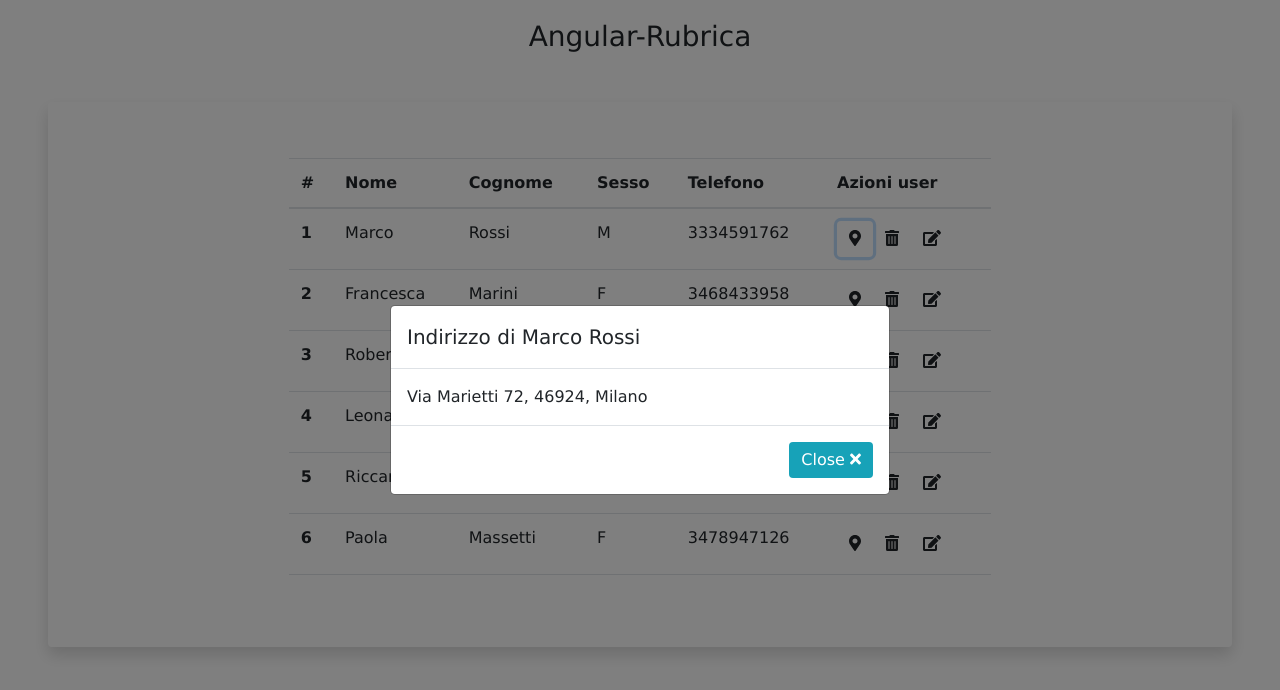
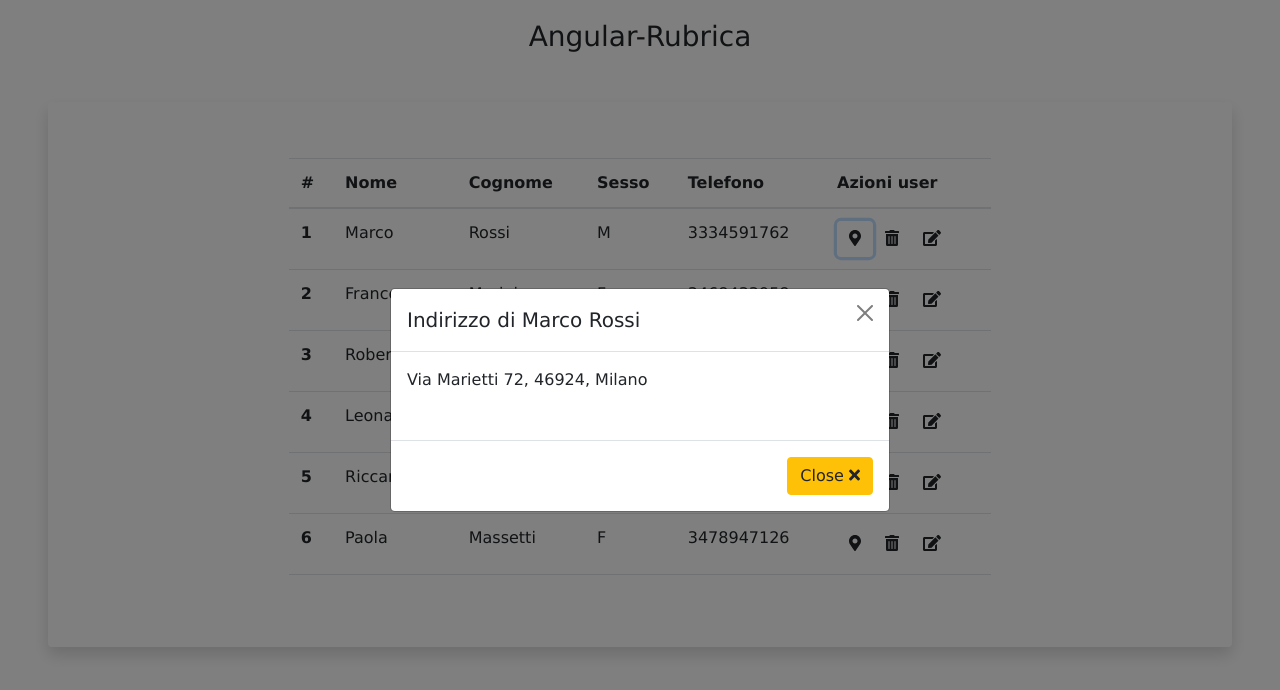
Before and after one commit to Ser7ox/Engineering, an Angular app in the folder angular-rubrica/: page / in a window 1280 px wide. Both pictures are taken after a click on the button 855 px from the left and 238 px from the top of the page. Shown: the top 690 px of the page. Built offline with nearby package versions, Linux system fonts and the light colour scheme.

Commit message:
only one modal

```diff
--- a/angular-rubrica/src/app/app.module.ts
+++ b/angular-rubrica/src/app/app.module.ts
@@ -6,15 +6,15 @@ import { AppComponent } from './app.component';
 import { RubricaComponent } from './components/rubrica/rubrica.component';
 import { FormComponent } from './components/form/form.component';
 import { FormsModule } from '@angular/forms';
-import { ModaldeleteComponent } from './components/modaldelete/modaldelete.component';
 import { ModalModule } from 'ngx-bootstrap/modal';
+import { ModalComponent } from './components/modal/modal.component';
 
 @NgModule({
   declarations: [
     AppComponent,
     RubricaComponent,
     FormComponent,
-    ModaldeleteComponent
+    ModalComponent
   ],
   imports: [
     BrowserModule,
--- a/angular-rubrica/src/app/components/form/form.component.ts
+++ b/angular-rubrica/src/app/components/form/form.component.ts
@@ -1,5 +1,5 @@
 import { Component,OnInit,Input,SimpleChanges,Output,EventEmitter,} from '@angular/core';
-import { Persona } from '../../model/persona';
+import { Persona } from '../model/persona';
 import { FormBuilder, FormGroup, Validators } from '@angular/forms';
 import { filtronumeri } from '../../validator/filtronumeri.validator';
 
--- /dev/null
+++ b/angular-rubrica/src/app/components/modal/modal.component.html
@@ -0,0 +1,29 @@
+<div class="modal fade" bsModal #modale="bs-modal">
+    <div class="modal-dialog modal-dialog-centered" role="document">
+      <div class="modal-content">
+        <div class="modal-header">
+          <h5 class="modal-title">{{ headM }}</h5>
+          <button type="button" class="btn-close" aria-label="Close" (click)="hide()"></button>
+        </div>
+            <div class="modal-body" *ngIf=" bodyM ">
+            <div> {{ bodyM }} </div>
+            </div>
+            <div class="modal-body" *ngIf=" bodyM ">
+            <ng-container *ngIf="!this.savepersonmodal?.indirizzo; then show; else notshow;"></ng-container>
+
+                <ng-template #show>
+                Informazione non disponibile per quest'utente.
+                </ng-template>
+
+                <ng-template #notshow>
+
+                </ng-template>
+            </div>
+        <div class="modal-footer">
+          <button type="button" class="btn btn-warning" (click)="hide()">
+            Close <i class="fas fa-times"></i>
+          </button>
+        </div>
+      </div>
+    </div>
+  </div>
--- a/angular-rubrica/src/app/components/modaldelete/modaldelete.component.html
+++ /dev/null
@@ -1,16 +0,0 @@
-<div class="modal fade" bsModal #modale="bs-modal">
-  <div class="modal-dialog modal-dialog-centered" role="document">
-    <div class="modal-content">
-      <div class="modal-header">
-        <h5 class="modal-title">{{ headM }}</h5>
-        <button type="button" class="btn-close" aria-label="Close" (click)="hide()"></button>
-      </div>
-      <div class="modal-body"> {{ bodyM }} </div>
-      <div class="modal-footer">
-        <button type="button" class="btn btn-warning" (click)="hide()">
-          Close <i class="fas fa-times"></i>
-        </button>
-      </div>
-    </div>
-  </div>
-</div>
--- a/angular-rubrica/src/app/model/persona.ts
+++ b/angular-rubrica/src/app/components/model/persona.ts
@@ -1,4 +1,4 @@
-import { PersonaService } from "../services/persona.service";
+import { PersonaService } from "../../services/persona.service";
 
 export class Persona {
 
--- a/angular-rubrica/src/app/components/rubrica/rubrica.component.html
+++ b/angular-rubrica/src/app/components/rubrica/rubrica.component.html
@@ -23,13 +23,13 @@
               </td>
               <td>{{ persona.telefono }}</td>
               <td>
-                <button class="btn" data-bs-toggle="modal" data-bs-target="#address" (click)="onSelect(persona)">
+                <button class="btn" (click)="selectRow(persona)">
                 <i class="fas fa-map-marker-alt"></i>
                 </button>
-                <button class="btn" (click)="eliminaRiga(persona)" data-toggle="modal" data-target="#myModal">
+                <button class="btn" (click)="deleteRow(persona)">
                 <i class="fas fa-trash-alt"></i>
                 </button>
-                <button class="btn" (click)="onSelect(persona)" data-bs-toggle="modal" data-bs-target="#form">
+                <button class="btn" (click)="editForm(persona)" data-bs-toggle="modal" data-bs-target="#form">
                 <i class="fas fa-edit"></i>
                 </button>
               </td>
@@ -41,7 +41,16 @@
   </div>
 </div>
 
-<app-modaldelete [headM]="headR" [bodyM]="bodyR"></app-modaldelete>
+<app-modal [headM]="headR" [bodyM]="bodyR" [savepersonmodal]="saveperson"></app-modal>
+
+<!--
+        <div *ngIf=" saveperson?.indirizzo ">
+            {{ saveperson?.indirizzo }}
+        </div>
+        <div *ngIf=" !saveperson?.indirizzo ">
+            <p class="mb-1 fw-light">Informazione non disponibile per quest'utente.</p>
+        </div>
+-->
 
 <!-- Modal form -->
 <div class="modal fade" id="form" aria-hidden="true">
@@ -63,28 +72,3 @@
     </div>
   </div>
 </div>
-<!-- Modal address -->
-<div class="modal fade" id="address" aria-hidden="true">
-  <div class="modal-dialog modal-dialog-centered">
-    <div class="modal-content">
-      <div class="modal-header">
-        <h5 class="modal-title">
-          Indirizzo di {{ saveperson?.nomeCompleto }}
-        </h5>
-      </div>
-      <div class="modal-body">
-        <div *ngIf=" saveperson?.indirizzo ">
-            {{ saveperson?.indirizzo }}
-        </div>
-        <div *ngIf=" !saveperson?.indirizzo ">
-            <p class="mb-1 fw-light">Informazione non disponibile per quest'utente.</p>
-        </div>
-      </div>
-      <div class="modal-footer">
-        <button type="button" class="btn btn-info" data-bs-dismiss="modal">
-          Close <i class="fas fa-times"></i>
-        </button>
-      </div>
-    </div>
-  </div>
-</div>
--- a/angular-rubrica/src/app/components/rubrica/rubrica.component.ts
+++ b/angular-rubrica/src/app/components/rubrica/rubrica.component.ts
@@ -1,7 +1,7 @@
 import { Component,OnInit,ViewChild } from '@angular/core';
-import { Persona } from '../../model/persona';
+import { Persona } from '../model/persona';
 import { PersonaService } from 'src/app/services/persona.service';
-import { ModaldeleteComponent } from '../modaldelete/modaldelete.component';
+import { ModalComponent } from '../modal/modal.component';
 
 @Component({
   selector: 'app-rubrica',
@@ -11,11 +11,11 @@ import { ModaldeleteComponent } from '../modaldelete/modaldelete.component';
 export class RubricaComponent implements OnInit {
   person: Persona[];
   saveperson: Persona;
-  headR: string = "Profilo eliminato";
-  bodyR: string = "Il profilo è stato eliminato.";
+  headR: string
+  bodyR: string
 
-  @ViewChild(ModaldeleteComponent)
-  child: ModaldeleteComponent;
+  @ViewChild(ModalComponent)
+  child: ModalComponent;
 
   constructor(private personaservice: PersonaService) {}
 
@@ -23,8 +23,10 @@ export class RubricaComponent implements OnInit {
     this.person = this.personaservice.getutenti();
   }
 
-  eliminaRiga(persona: Persona) {
+  deleteRow(persona: Persona) {
     this.person = this.personaservice.eliminaUtente(persona);
+    this.headR = "Profilo eliminato"
+    this.bodyR = "Il profilo è stato eliminato"
     this.child.show();
   }
 
@@ -32,8 +34,14 @@ export class RubricaComponent implements OnInit {
     this.person = this.personaservice.dataUtente(outputP);
   }
 
-  onSelect(persona: Persona) {
+  selectRow(persona: Persona) {
     this.saveperson = persona;
-    // input <= persona di tipo Persona e salva l'intera riga della table html all'interno di saveperson.
+    this.headR = "Indirizzo di " + this.saveperson.nomeCompleto;
+    this.bodyR = this.saveperson.indirizzo;
+    this.child.show();
+  }
+
+  editForm(persona: Persona) {
+    this.saveperson = persona;
   }
 }
--- a/angular-rubrica/src/app/persona-server.ts
+++ b/angular-rubrica/src/app/persona-server.ts
@@ -1,5 +1,4 @@
-import { identifierModuleUrl } from '@angular/compiler';
-import { Persona } from './model/persona';
+import { Persona } from './components/model/persona';
 
 
 
--- a/angular-rubrica/src/app/services/persona.service.ts
+++ b/angular-rubrica/src/app/services/persona.service.ts
@@ -1,6 +1,6 @@
 import { Injectable } from '@angular/core';
 import { Persone } from '../persona-server';
-import { Persona } from '../model/persona';
+import { Persona } from '../components/model/persona';
 
 @Injectable({
   providedIn: 'root',
```
Also changed, not shown: angular-rubrica/src/app/components/modal/modal.component.ts (renamed from angular-rubrica/src/app/components/modaldelete/modaldelete.component.ts, +8 -5 lines), angular-rubrica/src/app/components/modal/modal.component.css (added), 1 other file (tests, documents, lock files or other folders).
